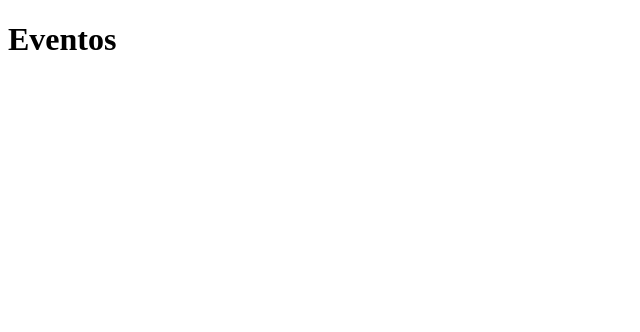
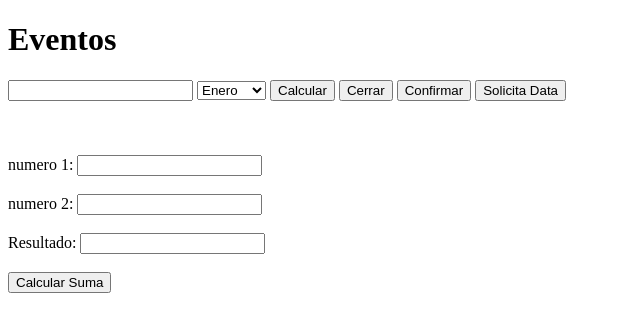
Before and after one commit to ua-is/pa-html-css-js, a plain HTML site: page first/eventos.html in a window 1280 px wide. Shown: the whole page, without its empty margins (0-640 px from the left). Drawn offline with Linux system fonts and the light colour scheme.

Commit message:
add Script Events

```diff
--- a/first/eventos.html
+++ b/first/eventos.html
@@ -3,9 +3,38 @@
 <head>
     <meta charset="UTF-8">
     <title>Eventos en Javascript</title>
+    <script src="js/metodos.js"></script>
+    <script src="js/arreglos.js"></script>
 </head>
-<body>
+<body> <!-- document -->
     <h1>Eventos</h1>
+    <form action="#" method="post">
+        <input type="text" name="txtTexto" onchange="cambio()">
+        <select name="selMeses" onchange="cambio()">
+            <option value="1">Enero</option>
+            <option value="2">Febrero</option>
+            <option value="3">Marzo</option>
+            <option value="4">Abril</option>
+            <option value="5">Mayo</option>
+            <option value="6">Junio</option>
+        </select>
+        <button name="btnCalcular" onclick="saludar()" onfocus="enfocado()">Calcular</button>
+        <button name="btnClose" onclick="cerrar()">Cerrar</button>
+        <button type="button" name="btnConfirmar" onclick="confirmar()">Confirmar</button>
+        <button type="button" name="btnSolicita" onclick="solicitaData()">Solicita Data</button>
+    </form>
+    <br><br><br>
+
+    <form id="frmSuma" name="frmSuma" action="#" method="post">
+        <label for="txtnum1">numero 1: </label>
+        <input type="number" id="txtnum1" name="txtnum1"> <br><br>
+        <label for="txtnum2">numero 2: </label>
+        <input type="number" id="txtnum2" name="txtnum2"> <br><br>
+        <label for="txtnum2">Resultado: </label>
+        <input type="number" id="txtresultado" name="txtresultado"> <br><br>
+        <button type="button" name="btncalcularsuma" onclick="calcularSuma()">Calcular Suma</button>
+    </form>
+
 
 
 </body>
--- /dev/null
+++ b/first/js/arreglos.js
@@ -0,0 +1,7 @@
+// Manejo de array
+arreglo = new Array(10);
+arreglo[0] = true;
+arreglo[1] = "carlos";
+arreglo[2] = 2.35;
+arreglo[3] = () => console.log("Hello");
+arreglo[3] = () => console.log("Hello");
--- a/first/js/metodos.js
+++ b/first/js/metodos.js
@@ -20,3 +20,38 @@ function calcular( a, b, c, d ) {
 function saludar() {
     alert("Hello Programmers");
 }
+function enfocado() {
+    console.log("Se enfoco el objeto")
+}
+function cambio() {
+    console.log("El valor cambio");
+}
+function cerrar() {
+    window.close();
+}
+function confirmar() {
+    let respuesta;
+    respuesta = confirm("¿Estas seguro que deseas hacerlo?");
+
+    if(respuesta == true)
+        console.log("Se elimino el registro");
+    else
+        console.log("Se cancelo el proceso");
+
+}
+function solicitaData() {
+    let nombre = prompt("Ingresa tu nombre");
+    console.log(nombre);
+}
+
+function calcularSuma() {
+    let num1cad, num2cad;
+    num1cad = Number(document.frmSuma.txtnum1.value);
+    num2cad = Number(document.frmSuma.txtnum2.value);
+
+    document.frmSuma.txtresultado.value = String(num1cad + num2cad);
+
+    console.log(num1cad);
+    console.log(num2cad);
+    console.log(num1cad + num2cad);
+}
```
